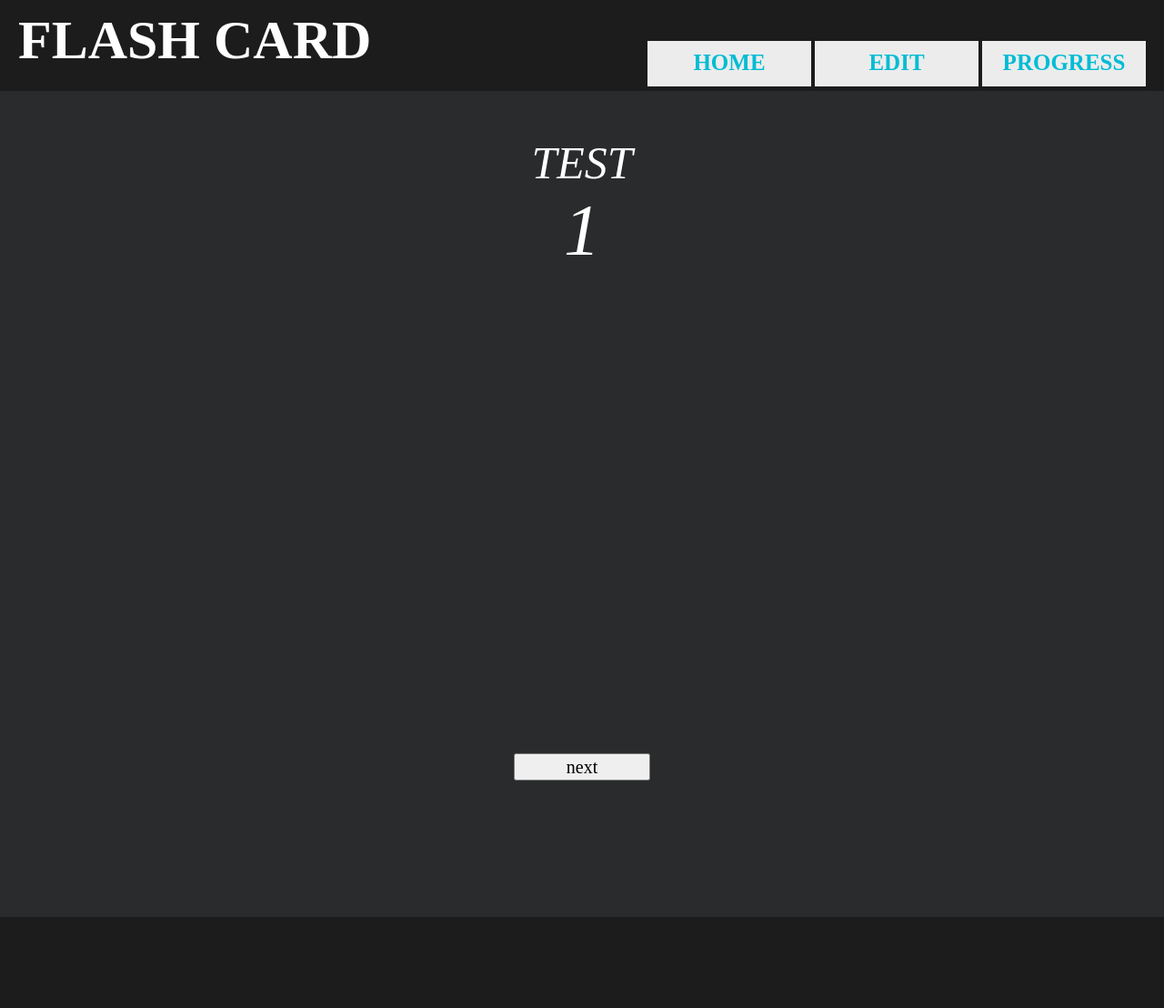
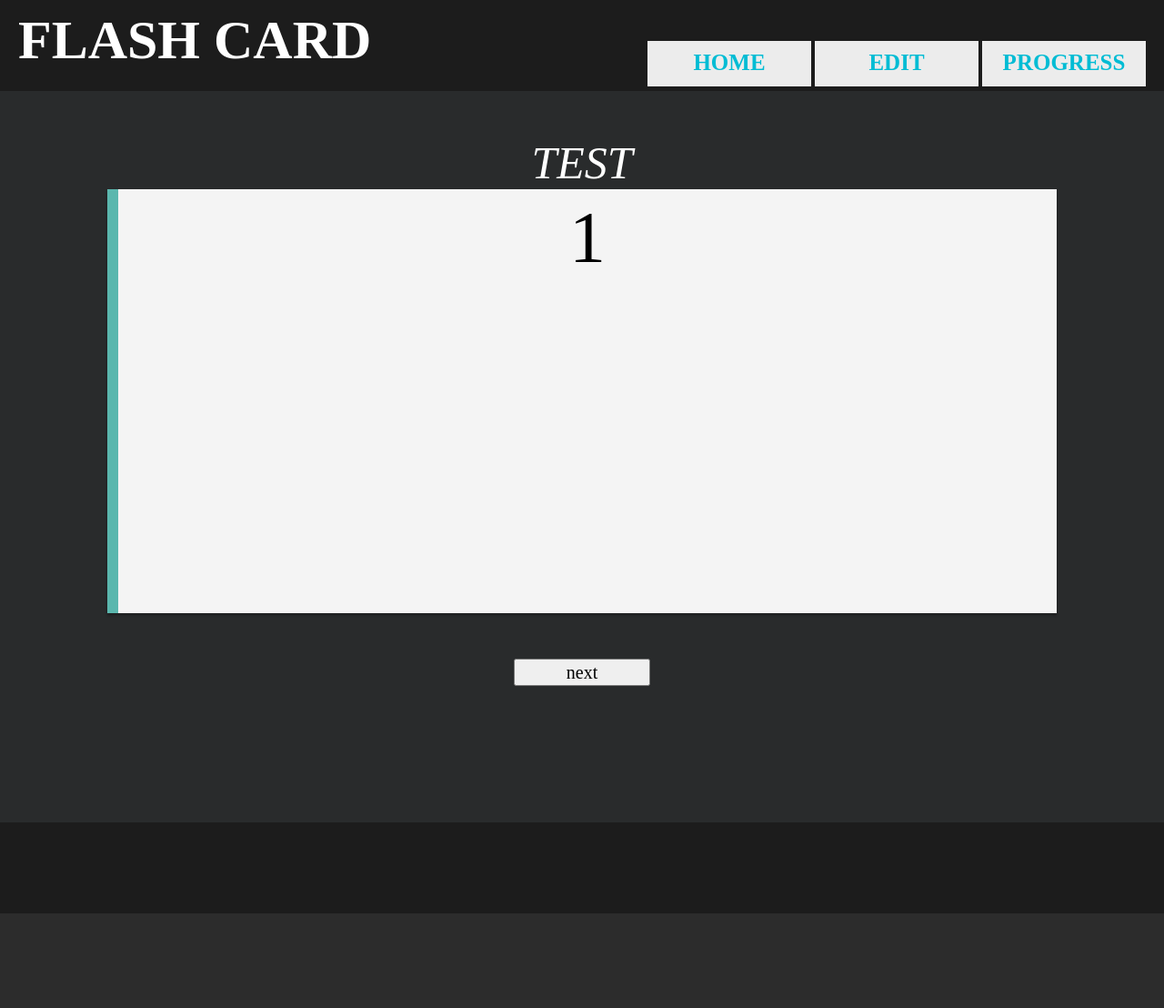
Before and after one commit to brightcat1/FlashCard, a Flask app: template app/templates/test_main.html in a window 1280 px wide. Shown: the whole page at 91% size. After the commit the page ends 1004 px from the top, so only its background shows below. Run offline with Flask 2, Linux system fonts and the light colour scheme; the template is opened without the code that fills it: most values are stand-ins (such as "Sample title", 1, 10 or a date in 2020); parts of the project's set-up code (start-up, migrations or seed data) failed here and were passed over.

Commit message:
表示のブラッシュアップ

```diff
--- a/app/static/style.css
+++ b/app/static/style.css
@@ -18,13 +18,29 @@
     font-style: italic;
 }
 
-.voca_card {
+/*voca_card {
     margin-left: auto;
     margin-right: auto;
     width: 1000px;
     height: 450px;
     font-size: 10vh;
     /*background-color: #0000ff;*/
+/*}*/
+.voca_card {
+    padding: 0.5em 1em;
+    width: 1000px;
+    height: 450px;
+    margin-left: auto;
+    margin-right: auto;
+    background: #f4f4f4;
+    border-left: solid 12px #5bb7ae;
+    box-shadow: 0px 2px 3px rgba(0, 0, 0, 0.33);
+}
+.voca_card p{
+    text-align: center;
+    color: #000;
+    font-size: 10vh;
+    font-style: normal;
 }
 
 .slogan {
@@ -153,6 +169,10 @@
     font-size: 30px;
     margin-top: 100px;
 }
+.t_v_form {
+    font-size: 30px;
+}
+
 
 .sele {
     font-size: 0.5em;
@@ -178,7 +198,7 @@
 }
 
 .test_btn  {
-    margin-top: 70px;
+    margin-top: 50px;
     height: 30px;
     width: 150px;
     font-family: "Times New Roman";
--- a/app/templates/test_main.html
+++ b/app/templates/test_main.html
@@ -18,12 +18,14 @@
         </div>
         <div class = "main">
             <p class = "ptitle">TEST</p>
-            {% if flag == 1 %}
-            <p class="voca_card">{{voca_info[0][0]}}</p>
-            {% else %}
-            <p class = "voca_card">{{ans[0][0]}}</p>
-            {% endif %}
-            <div class = "tform">
+            <div class="voca_card">
+                {% if flag == 1 %}
+                <p>{{voca_info[0][0]}}</p>
+                {% else %}
+                <p>{{ans[0][0]}}</p>
+                {% endif %}
+            </div>
+            <div class = "t_v_form">
                 {% if flag == 1 %}
                 <form action="answer" method="post">
                     <p><input type="submit" value="answer" class="test_btn"></p>
```
